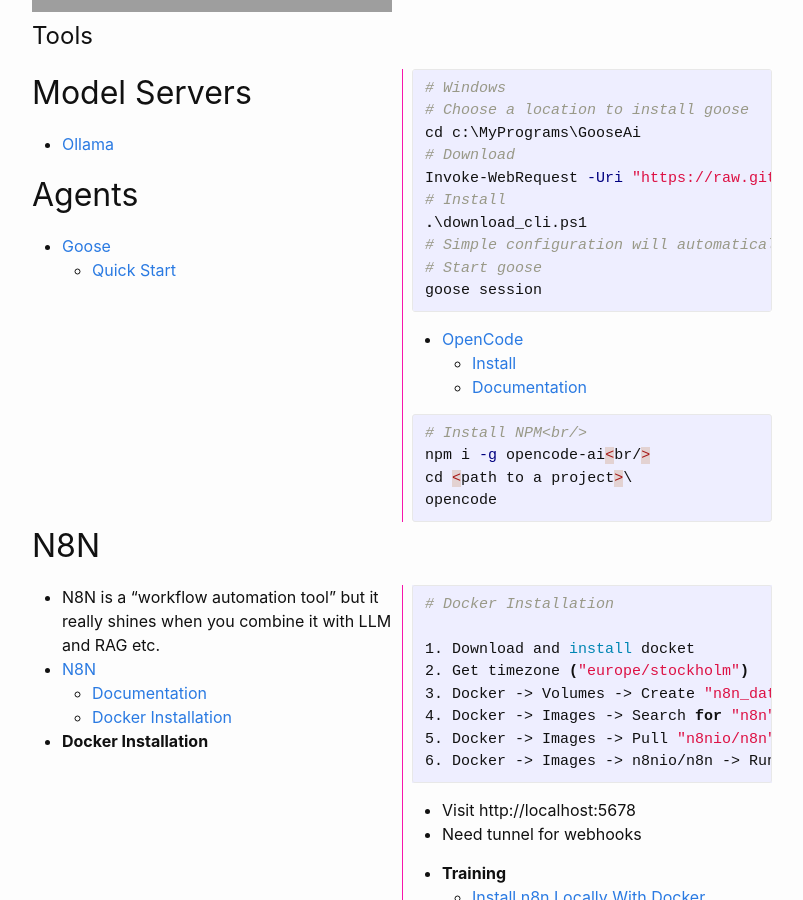
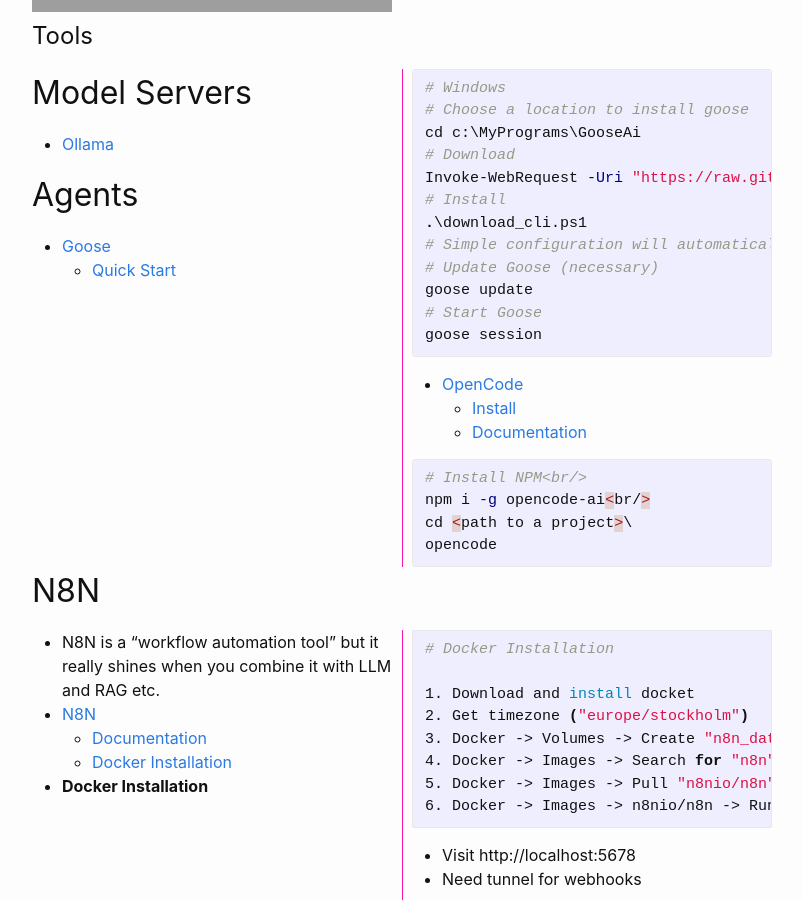
Before and after one commit to viking-cat/notes, a Jekyll site: the page built from pages/ai.md, in a window 1280 px wide and 900 px high, scrolled down 674 px. Shown: the whole window, without its empty margins (238-1041 px from the left). Built offline with Jekyll 4.4.1, drawn with Linux system fonts in a browser that asks for light colours; grey boxes are pictures that could not be loaded.

Commit message:
Minor update to goose

```diff
--- a/pages/ai.md
+++ b/pages/ai.md
@@ -44,7 +44,9 @@
 # Install
 .\download_cli.ps1
 # Simple configuration will automatically appear next
-# Start goose
+# Update Goose (necessary)
+goose update
+# Start Goose
 goose session
 {% endhighlight %}
 
```
